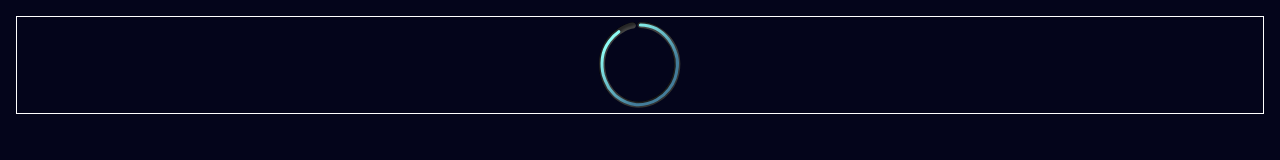
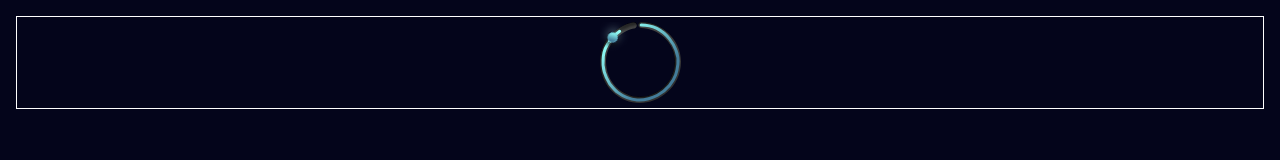
Before and after one commit to Dharmveer47/Tariq-Book-s-Api-UI, a React (Create React App) app: page / in a window 1280 px wide. Shown: the top 160 px of the page. Built offline with nearby package versions, Linux system fonts and the light colour scheme.

Commit message:
all is done

```diff
--- a/src/App.js
+++ b/src/App.js
@@ -10,32 +10,136 @@ export default function App() {
   return (
     <div className="App">
       <svg
-        width="82"
-        height="86"
-        viewBox="0 0 82 86"
+        width="81"
+        height="81"
+        viewBox="0 0 81 81"
         fill="none"
         xmlns="http://www.w3.org/2000/svg"
       >
         <g filter="url(#filter0_i_14_340)">
           <path
-            d="M41.4793 0C39.8225 0 38.4793 1.34315 38.4793 3C38.4793 4.65685 39.8225 6 41.4793 6V0ZM3 41.8092H0H3ZM34.2154 6.40483C35.8654 6.2539 37.0806 4.79399 36.9297 3.14402C36.7787 1.49406 35.3188 0.278847 33.6689 0.429776L34.2154 6.40483ZM41.4793 6C57.3625 6 75.3719 20.5985 75.3719 41.8092H81.3719C81.3719 17.1165 60.5053 0 41.4793 0V6ZM75.3719 41.8092C75.3719 65.8522 55.8686 79.7048 39.8926 79.7048V85.7048C58.8256 85.7048 81.3719 69.5117 81.3719 41.8092H75.3719ZM39.8926 79.7048C24.0741 79.7048 6.00001 66.0044 6 41.8092H0C1.21593e-05 69.3595 20.802 85.7048 39.8926 85.7048V79.7048ZM6 41.8092C5.99999 30.5145 11.0046 21.8627 17.1436 15.8788C23.3936 9.78677 30.5191 6.74295 34.2154 6.40483L33.6689 0.429776C28.2412 0.926265 19.8957 4.8175 12.9556 11.5823C5.9045 18.4552 -5.72205e-06 28.582 0 41.8092H6Z"
+            d="M41.2895 0C39.6326 0 38.2895 1.34315 38.2895 3C38.2895 4.65685 39.6326 6 41.2895 6V0ZM3 39.5183L0 39.5183L3 39.5183ZM34.048 6.38151C35.6987 6.23872 36.9211 4.78482 36.7783 3.13413C36.6355 1.48344 35.1816 0.261044 33.5309 0.403831L34.048 6.38151ZM41.2895 6C57.2488 6 75 19.8156 75 39.5183H81C81 16.0273 60.067 0 41.2895 0V6ZM75 39.5183C75 61.8839 55.7648 75 39.7105 75V81C58.3931 81 81 65.8438 81 39.5183H75ZM39.7105 75C23.8174 75 6.00001 62.0311 6 39.5183L0 39.5183C1.21228e-05 65.6966 20.8668 81 39.7105 81V75ZM6 39.5183C6 29.0088 10.9223 20.9266 17.0234 15.303C23.2276 9.58428 30.3277 6.70332 34.048 6.38151L33.5309 0.403831C28.1723 0.867358 19.8776 4.5121 12.9569 10.8913C5.93292 17.3656 -5.81857e-06 26.9536 0 39.5183L6 39.5183Z"
             fill="url(#paint0_linear_14_340)"
           />
         </g>
         <path
-          d="M41.3337 3C53.967 3 63.7233 9.58487 69.8337 17.7002C72.9884 21.89 74.9377 25.2944 76.3337 29.7002C77.8337 33.7002 78.7455 41.2002 78.3337 44.7002C77.3338 53.2002 75.9852 59.4156 69.8337 67.3002C66.593 71.4539 61.8437 75.3922 57.8337 77.7002C54.1381 79.8273 51.7581 80.5647 48.8337 81.4002C45.3337 82.4002 40.8399 83.0245 37.3337 82.7002C30.1295 82.0337 23.3332 79.2088 17.8337 74.7002C14.7576 72.1784 12.4308 68.9806 9.83371 65.7001C7.90805 62.3303 5.61268 58.0335 4.33373 53.2002C2.95596 47.9934 2.68885 42.164 3.3336 36.2001C4.00206 30.0174 6.86688 23.963 10.3337 19.2002C13.5957 14.7189 17.4098 11.3969 19.8337 9.7002"
+          id="blueLine"
+          ref={svgRef}
+          d="M41.1138 3C53.6746 3 63.3749 9.18984 69.4503 16.8183C72.5869 20.7567 74.525 23.9569 75.913 28.0984C77.4044 31.8585 78.3109 38.9085 77.9015 42.1986C76.9073 50.1886 75.5665 56.0312 69.4503 63.4428C66.2281 67.3473 61.5061 71.0493 57.5191 73.2189C53.8447 75.2183 51.4783 75.9115 48.5708 76.6969C45.0908 77.6369 40.6228 78.2238 37.1367 77.9189C29.9738 77.2924 23.2166 74.637 17.7486 70.3988C14.6902 68.0283 12.3767 65.0224 9.79451 61.9387C7.8799 58.771 5.59769 54.732 4.32608 50.1886C2.95621 45.2942 2.69064 39.8145 3.33168 34.2084C3.99631 28.3966 6.8447 22.7054 10.2917 18.2283C13.5349 14.0159 17.3271 10.8932 19.7372 9.29824"
           stroke="url(#paint1_linear_14_340)"
-          id="blueLine"
           stroke-width="3"
           stroke-linecap="round"
         />
+        <foreignObject className="svg_div" width="100%" height="100%">
+          <div>
+            <div className="insideIn">
+              <svg
+                width="31"
+                height="31"
+                viewBox="0 0 31 31"
+                fill="none"
+                xmlns="http://www.w3.org/2000/svg"
+              >
+                <g filter="url(#filter0_dd_1999_2425)">
+                  <path
+                    d="M22.2 17.1C22.2 19.9167 19.9167 22.2 17.1 22.2C14.2833 22.2 12 19.9167 12 17.1C12 14.2833 14.2833 12 17.1 12C19.9167 12 22.2 14.2833 22.2 17.1Z"
+                    fill="url(#paint0_linear_1999_2425)"
+                  />
+                  <path
+                    d="M21.95 17.1C21.95 19.7786 19.7786 21.95 17.1 21.95C14.4214 21.95 12.25 19.7786 12.25 17.1C12.25 14.4214 14.4214 12.25 17.1 12.25C19.7786 12.25 21.95 14.4214 21.95 17.1Z"
+                    stroke="url(#paint1_linear_1999_2425)"
+                    stroke-width="0.5"
+                  />
+                </g>
+                <defs>
+                  <filter
+                    id="filter0_dd_1999_2425"
+                    x="0"
+                    y="0"
+                    width="30.2"
+                    height="30.2002"
+                    filterUnits="userSpaceOnUse"
+                    color-interpolation-filters="sRGB"
+                  >
+                    <feFlood flood-opacity="0" result="BackgroundImageFix" />
+                    <feColorMatrix
+                      in="SourceAlpha"
+                      type="matrix"
+                      values="0 0 0 0 0 0 0 0 0 0 0 0 0 0 0 0 0 0 127 0"
+                      result="hardAlpha"
+                    />
+                    <feOffset dx="2" dy="2" />
+                    <feGaussianBlur stdDeviation="2" />
+                    <feComposite in2="hardAlpha" operator="out" />
+                    <feColorMatrix
+                      type="matrix"
+                      values="0 0 0 0 0 0 0 0 0 0 0 0 0 0 0 0 0 0 0.66 0"
+                    />
+                    <feBlend
+                      mode="normal"
+                      in2="BackgroundImageFix"
+                      result="effect1_dropShadow_1999_2425"
+                    />
+                    <feColorMatrix
+                      in="SourceAlpha"
+                      type="matrix"
+                      values="0 0 0 0 0 0 0 0 0 0 0 0 0 0 0 0 0 0 127 0"
+                      result="hardAlpha"
+                    />
+                    <feOffset dx="-2" dy="-2" />
+                    <feGaussianBlur stdDeviation="5" />
+                    <feComposite in2="hardAlpha" operator="out" />
+                    <feColorMatrix
+                      type="matrix"
+                      values="0 0 0 0 0.764531 0 0 0 0 0.970833 0 0 0 0 0.970833 0 0 0 0.38 0"
+                    />
+                    <feBlend
+                      mode="normal"
+                      in2="effect1_dropShadow_1999_2425"
+                      result="effect2_dropShadow_1999_2425"
+                    />
+                    <feBlend
+                      mode="normal"
+                      in="SourceGraphic"
+                      in2="effect2_dropShadow_1999_2425"
+                      result="shape"
+                    />
+                  </filter>
+                  <linearGradient
+                    id="paint0_linear_1999_2425"
+                    x1="13.9125"
+                    y1="12"
+                    x2="20.6797"
+                    y2="19.1669"
+                    gradientUnits="userSpaceOnUse"
+                  >
+                    <stop offset="0.119792" stop-color="#8DFBF4" />
+                    <stop offset="0.90625" stop-color="#437C9A" />
+                  </linearGradient>
+                  <linearGradient
+                    id="paint1_linear_1999_2425"
+                    x1="54.0659"
+                    y1="-5.13279"
+                    x2="60.8659"
+                    y2="0.81721"
+                    gradientUnits="userSpaceOnUse"
+                  >
+                    <stop stop-color="#67BBCD" />
+                    <stop offset="1" stop-color="#65ACA9" />
+                  </linearGradient>
+                </defs>
+              </svg>
+            </div>
+          </div>
+        </foreignObject>
+
         <defs>
           <filter
             id="filter0_i_14_340"
             x="0"
             y="0"
-            width="83.3718"
-            height="87.7051"
+            width="83"
+            height="83"
             filterUnits="userSpaceOnUse"
             color-interpolation-filters="sRGB"
           >
@@ -65,12 +169,13 @@ export default function App() {
               result="effect1_innerShadow_14_340"
             />
           </filter>
+
           <linearGradient
             id="paint0_linear_14_340"
-            x1="21.6446"
-            y1="5.50382"
-            x2="65.5909"
-            y2="74.0489"
+            x1="21.5526"
+            y1="5.35602"
+            x2="61.9"
+            y2="71.9055"
             gradientUnits="userSpaceOnUse"
           >
             <stop stop-color="#444444" />
@@ -78,10 +183,10 @@ export default function App() {
           </linearGradient>
           <linearGradient
             id="paint1_linear_14_340"
-            x1="17.1437"
-            y1="2.99999"
-            x2="70.165"
-            y2="56.0895"
+            x1="17.0625"
+            y1="3"
+            x2="66.8211"
+            y2="55.6981"
             gradientUnits="userSpaceOnUse"
           >
             <stop offset="0.119792" stop-color="#8DFBF4" />
--- a/src/App.scss
+++ b/src/App.scss
@@ -8,18 +8,69 @@
   justify-content: center;
   // width: 100px;
   // height: 100px;
+  // >svg{
+  //   border: 1px solid rgb(255, 255, 255);
+
+  // }
 }
+
 #blueLine {
-  stroke-dasharray: 575px;
+  stroke-dasharray: 212px;
   // stroke-dashoffset: 575px;
-  animation: circleAni 5s ease-in-out forwards;
+  // animation: circleAni 2s ease-in-out forwards infinite;
+}
+.svg_div{
+  background-color: transparent;
+  height: 100%;
+  >div{
+    align-self: center;
+    // border: 1px solid white;
+    background-color: transparent;
+    width: 100%;
+    height: 100%;
+    display: flex;
+    align-items: center;
+    justify-content: center;
+    .insideIn{
+      width: 100%;
+      height: 0px;
+      // transform: rotate(58deg);
+      background-color: transparent;
+      // border: 1px solid red;
+      animation: rotation 2s ease-in-out forwards infinite;
+      display: flex;
+      align-items: center;
+      justify-content: flex-start;
+      position: relative;
+      svg{
+        background-color: transparent;
+        display: flex;
+        align-items: center;
+        justify-content: center;
+        position: absolute;
+        left: -13px;
+        top: -7px;
+      }
+    }
+  }
+}
+@keyframes rotation {
+  0%{
+    transform: rotate(58deg);
+  }
+  50%{
+    transform: rotate(10deg);
+  }
+  100%{
+    transform: rotate(58deg);
+  }
 }
 @keyframes circleAni {
   0% {
-    stroke-dashoffset: 0;
+    stroke-dashoffset: 0px;
   }
   50% {
-    stroke-dashoffset: 400px;
+    stroke-dashoffset: 20px;
   }
   100% {
     stroke-dashoffset: 0px;
```
Also changed, not shown: src/ico/circle.svg.
